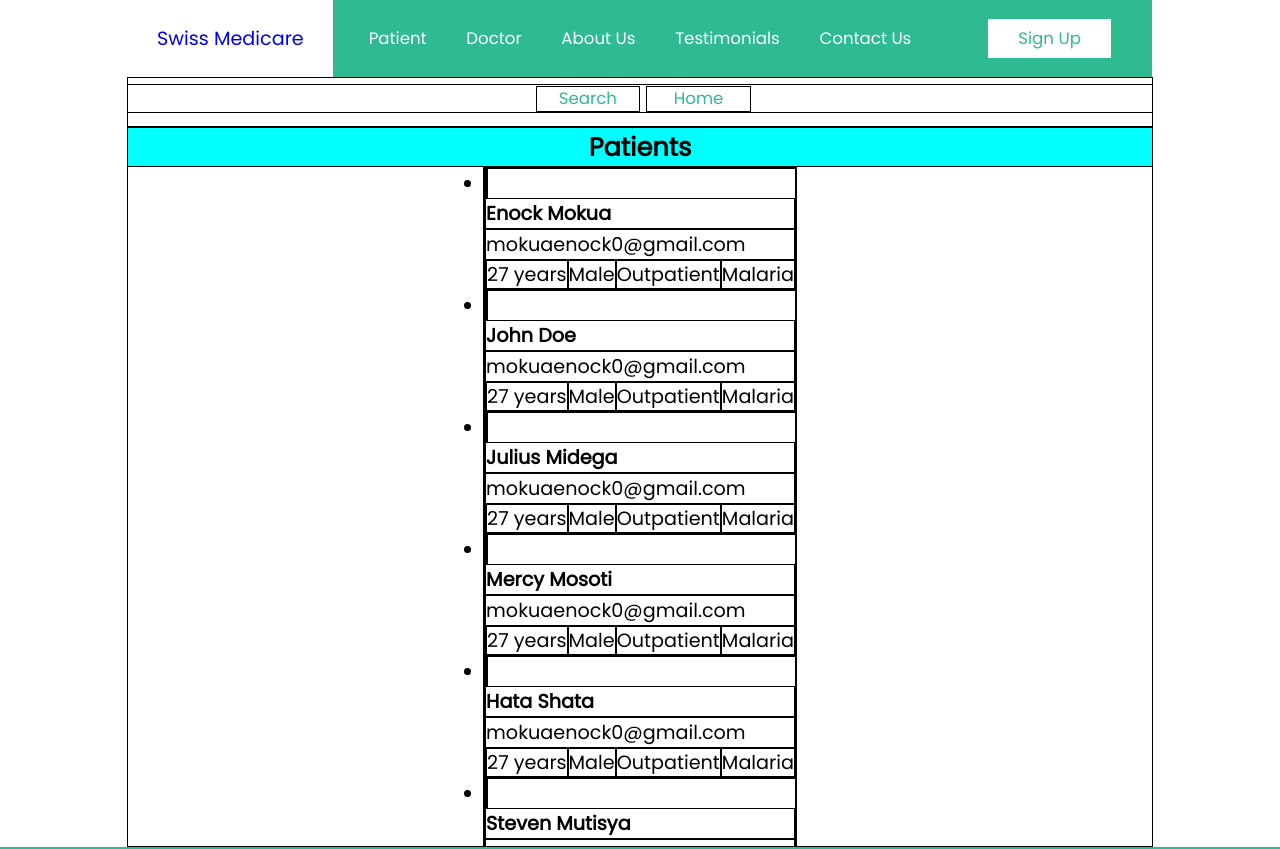
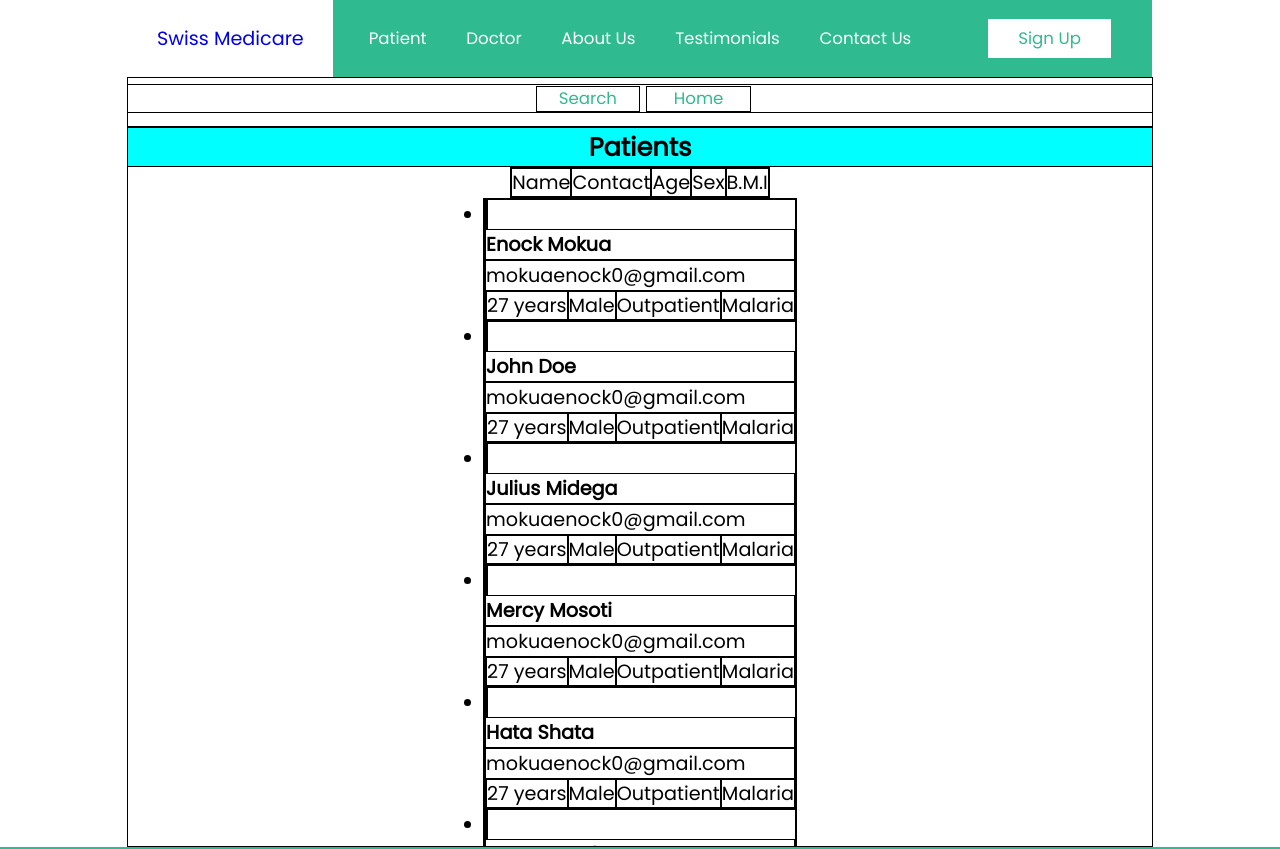
Before and after one commit to MokuaEnock/swiss, a React (Create React App) app: page /doctor in a window 1280 px wide. Shown: the top 849 px of the page. Built offline with nearby package versions, Linux system fonts and the light colour scheme.

Commit message:
create doctor ite header and add content

```diff
--- a/src/components/doctor/doctor.js
+++ b/src/components/doctor/doctor.js
@@ -38,6 +38,13 @@ export default function Doctor() {
       <section id="doctor-container">
         <h2 id="doctor-container-header">Patients</h2>
 
+        <div id="doctor-item-header">
+          <span>Name</span>
+          <span>Contact</span>
+          <span>Age</span>
+          <span>Sex</span>
+          <span>B.M.I</span>
+        </div>
         <DoctorList />
         <div id="doctor-list-footer">
           <button id="doctor-back" className="doctor-nav">
```
